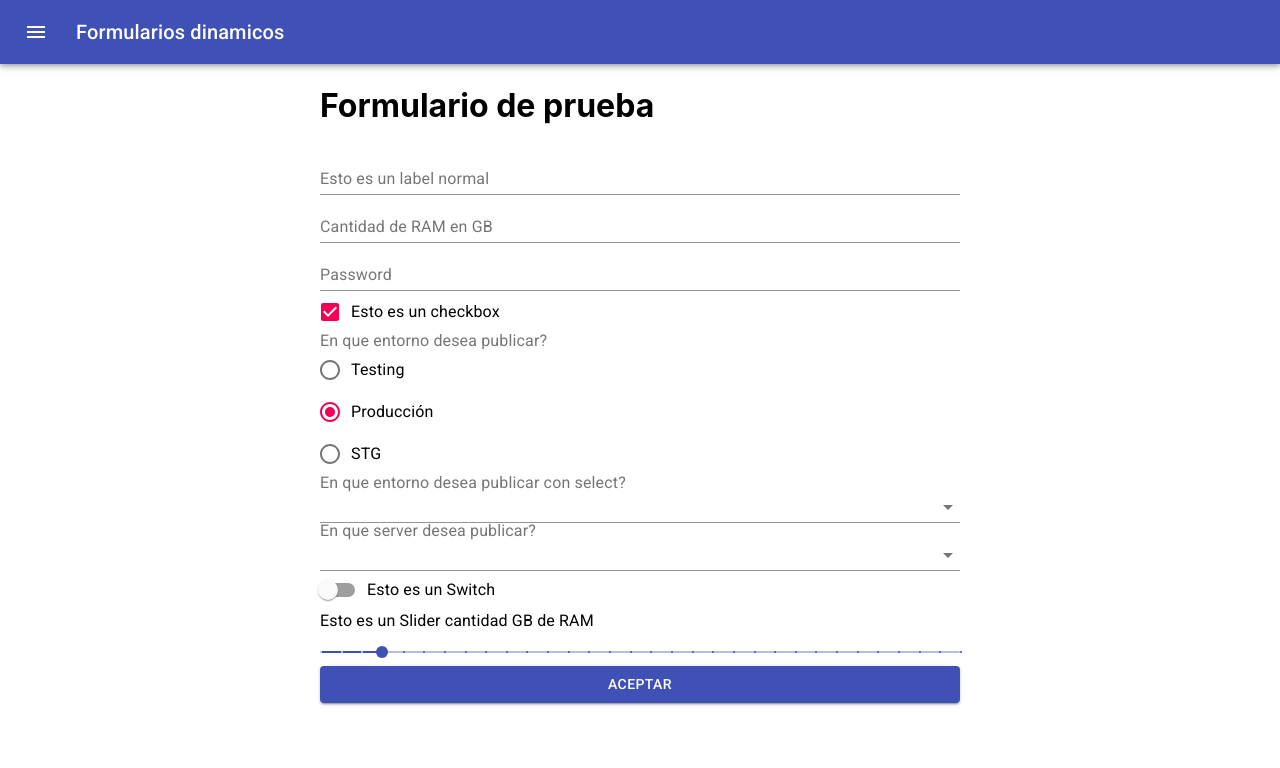
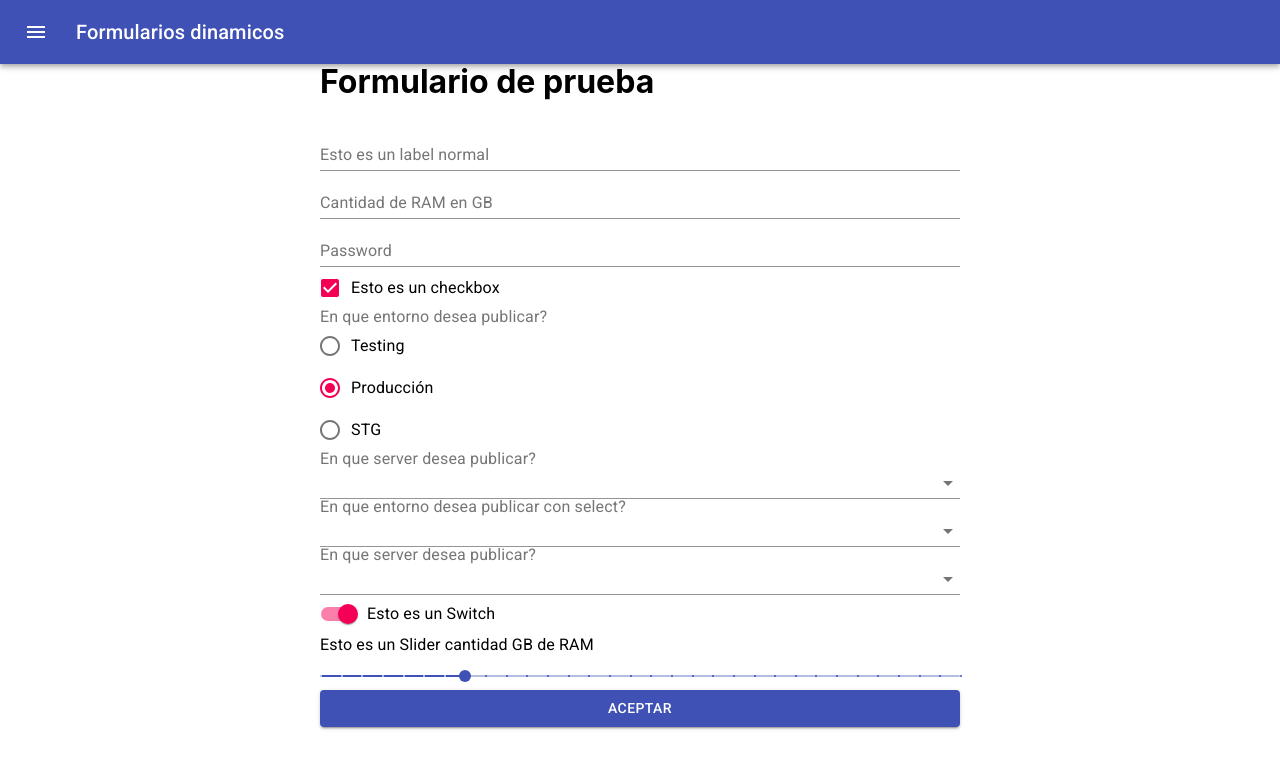
Before and after one commit to AlexisFabianCarranza/Formularios-dinamicos-react, a React (Create React App) app: page / in a window 1280 px wide. Shown: the top 768 px of the page. Built offline with nearby package versions, Linux system fonts and the light colour scheme.

Commit message:
Agregado select dependiente de radio

```diff
--- a/src/helper/formEstructure.js
+++ b/src/helper/formEstructure.js
@@ -108,6 +108,63 @@ export default [
                 },
             },
             {
+                type: 'SelectDependiente',
+                componentType: 'Select',
+                configItem: {
+                    label: 'En que server desea publicar?',
+                    id: 'testSelectDep2',
+                    initialState: '',
+                    elementoPadre: 'testRadio',
+                    values: [
+                        {
+                            value: "TST-1",
+                            label: "TST-1",
+                            req: "TST"
+                        },
+                        {
+                            value: "TST-2",
+                            label: "TST-2",
+                            req: "TST"
+                        },
+                        {
+                            value: "TST-3",
+                            label: "TST-3",
+                            req: "TST"
+                        },
+                        {
+                            value: "PROD-1",
+                            label: "produccion bs as-1",
+                            req: "PROD"
+                        },
+                        {
+                            value: "PROD-2",
+                            label: "Produccion Santa fe-2",
+                            req: "PROD"
+                        },
+                        {
+                            value: "PROD-3",
+                            label: "Produccion cordoba -3",
+                            req: "PROD"
+                        },
+                        {
+                            value: "STG-1",
+                            label: "STG-1",
+                            req: "STG"
+                        },
+                        {
+                            value: "STG-2",
+                            label: "STG-2",
+                            req: "STG"
+                        },
+                        {
+                            value: "STG-3",
+                            label: "STG-3",
+                            req: "STG"
+                        },
+                    ]
+                },
+            },
+            {
                 type: 'Select',
                 componentType: 'Select',
                 configItem: {
@@ -193,7 +250,7 @@ export default [
                 configItem: {
                     label: 'Esto es un Switch',
                     id: 'testSwitch',
-                    initialState: false,
+                    initialState: true,
                 },
             },
             {
@@ -202,7 +259,7 @@ export default [
                 configItem: {
                     label: 'Esto es un Slider cantidad GB de RAM',
                     id: 'testSliderONE',
-                    initialState: 4,
+                    initialState: 8,
                     min: 1,
                     max: 32,
                     step: 1
--- a/src/pages/FormPage.js
+++ b/src/pages/FormPage.js
@@ -6,7 +6,6 @@ import formEstructure from '../helper/formEstructure';
 import getItem from '../helper/getItem';
 import Appbar from '../components/Appbar';
 import * as Yup from 'yup';
-import Slider from "@material-ui/core/Slider";
 
 export default () => {
     const classes = useStyles();
```
